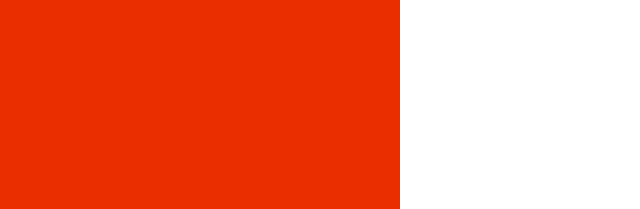
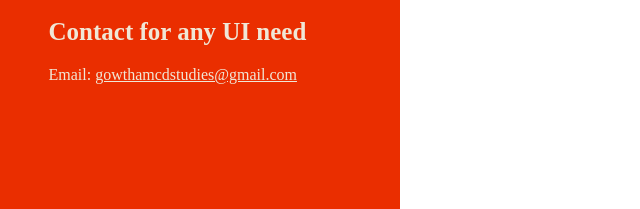
Before and after one commit to Im-gowtham-cd/Browzy, a plain HTML site: page index.html in a window 1280 px wide. Shown: the part 591-800 px from the top of the page, without its empty margins (0-640 px from the left). Drawn offline with Linux system fonts and the light colour scheme.

Commit message:
Contact Section

```diff
--- a/index.css
+++ b/index.css
@@ -124,8 +124,8 @@ body {
 }
 
 .uicard img{
-    height: 70%;
-    width: 20%;
+    height: 60px;
+    width: 70px;
 
 }
 
@@ -133,7 +133,7 @@ body {
     display: flex;
     flex-direction: column;
     /* border: 1px solid wheat; */
-    width: 72%;
+    width:218px;
     height: 90%;
     /* align-items: flex-end; */
 }
@@ -169,13 +169,25 @@ body {
 }
 
 .contact{
-    font-size: 50px;
+    /* font-size: 20px; */
     /* text-align: center; */
     font-family: 'Poppins';
     display: flex;
+    flex-direction: column;
     /* justify-content: center; */
     margin-left: 30px;
-    font-weight: 700;
-    margin-top: 30px;
+    /* font-weight: 700; */
+    margin-top: 60px;
     /* width: 100%; */
 }
+
+a{
+    color: #F0E7D6;
+    /* text-decoration: none; */
+}
+
+.contact p:first-child{
+    font-size: 25px;
+    font-weight: 700;
+    margin-bottom: 20px;
+}
--- a/index.html
+++ b/index.html
@@ -51,11 +51,14 @@
                 </span>
                 <button>Apply</button>
             </div>
+
         </div>
 
-        <!-- <div class="contact">
-            Contact
-        </div> -->
+        <div class="contact">
+            <p>Contact for any UI need</p>
+            <!-- <br>    -->
+            <p>Email: <a href="mailto:gowthamcdstudies@gmail.com">gowthamcdstudies@gmail.com</a></p>
+        </div>
     </div>
 </body>
 
```
